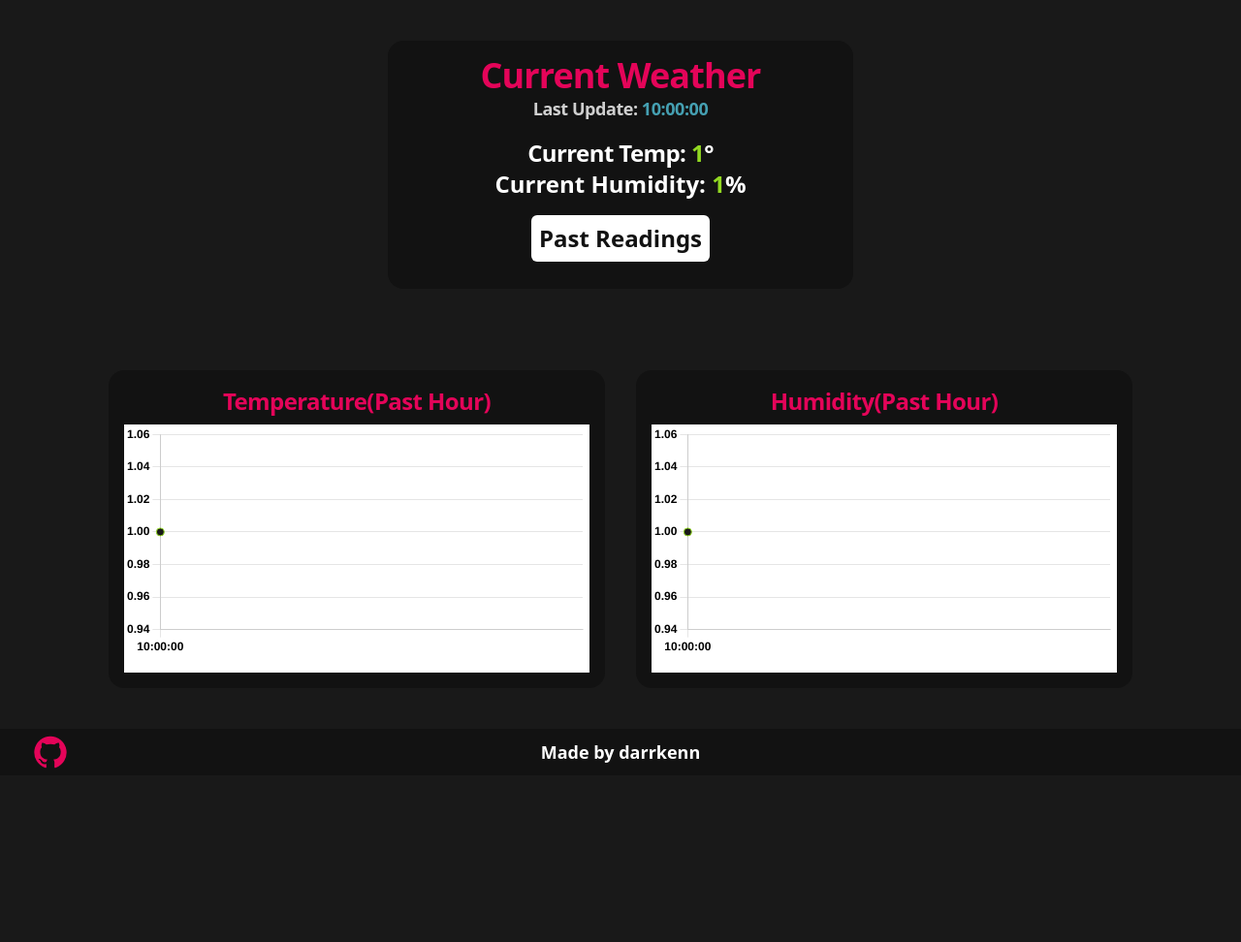
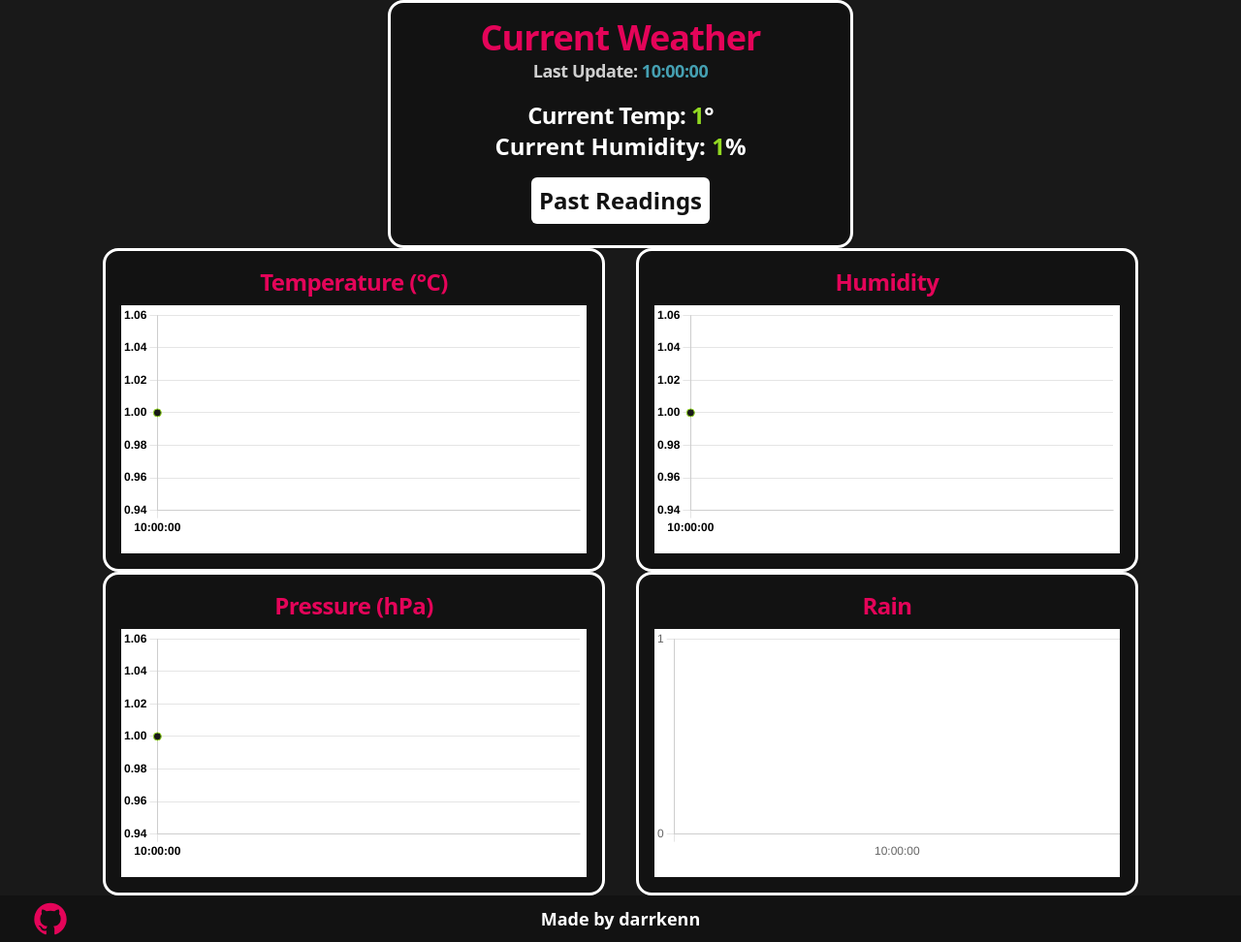
Before and after one commit to darrkenn/PiStation, a Flask app: page /homepage in a window 1280 px wide. Shown: the whole page at 97% size. Before the commit the page ends 793 px from the top, so only its background shows below. Run offline with Flask 3, Linux system fonts and the light colour scheme; tables that the repository leaves empty hold one stand-in row (values such as "Sample post").

Commit message:
Added charts for pressure and rainfall (the way im doing it could definitely be optimized)

```diff
--- a/app.py
+++ b/app.py
@@ -7,7 +7,8 @@
 from DatabaseActions.getAllPastValues import getReadings
 from DatabaseActions.getCurrentWeatherValues import getCurrentWeatherValues
 from DatabaseActions.getPastDayValues import getPastDayTemps
-from DatabaseActions.getPastHourValues import getPastHourTemps, getPastHourTimes, getPastHourHumidity
+from DatabaseActions.getPastHourValues import getPastHourTimes, getPastHourTemps, getPastHourHumidity, \
+    getPastHourPressure, getPastHourRain
 
 #Checks if sqlite database is present if not then it adds fills it.
 createDb()
@@ -23,10 +24,11 @@
 def homepage():
     currentWeather = getCurrentWeatherValues()
 
+    pastHourTimes = getPastHourTimes()
     pastHourTemps = getPastHourTemps()
     pastHourHumidity = getPastHourHumidity()
-    pastHourTimes = getPastHourTimes()
-    # pastDayTemps = getPastDayTemps()
+    pastHourPressure = getPastHourPressure()
+    pastHourRain = getPastHourRain()
     return render_template(
         "homepage.html",
         temp=currentWeather[0],
@@ -34,14 +36,17 @@
         time=currentWeather[2],
 
         pastHourTimes=pastHourTimes,
+
         pastHourTemps=pastHourTemps,
         pastHourHumidity=pastHourHumidity,
-        # pastDayTemps=pastDayTemps,
+        pastHourPressure=pastHourPressure,
+        pastHourRain=pastHourRain
     )
 
 @app.route('/homepage/pastReadings')
 def pastReadings():
     Readings = getReadings()
+
     filteredTemp = getIndividualTemps(Readings)
     filteredHumidity = getIndividualHumidity(Readings)
     filteredDates = getIndividualDates(Readings)
--- a/static/css/output.css
+++ b/static/css/output.css
@@ -1,4 +1,4 @@
-/*! tailwindcss v4.1.10 | MIT License | https://tailwindcss.com */
+/*! tailwindcss v4.1.11 | MIT License | https://tailwindcss.com */
 @layer properties;
 @layer theme, base, components, utilities;
 @layer theme {
@@ -7,8 +7,6 @@
       "Segoe UI Emoji", "Segoe UI Symbol", "Noto Color Emoji";
     --font-mono: ui-monospace, SFMono-Regular, Menlo, Monaco, Consolas, "Liberation Mono",
       "Courier New", monospace;
-    --color-amber-200: oklch(92.4% 0.12 95.746);
-    --color-amber-900: oklch(41.4% 0.112 45.904);
     --color-blue-400: oklch(70.7% 0.165 254.624);
     --color-blue-600: oklch(54.6% 0.245 262.881);
     --color-gray-600: oklch(44.6% 0.03 256.802);
@@ -25,8 +23,6 @@
     --text-3xl--line-height: calc(2.25 / 1.875);
     --text-4xl: 2.25rem;
     --text-4xl--line-height: calc(2.5 / 2.25);
-    --text-6xl: 3.75rem;
-    --text-6xl--line-height: 1;
     --text-7xl: 4.5rem;
     --text-7xl--line-height: 1;
     --text-9xl: 8rem;
@@ -321,8 +317,23 @@
     border-style: var(--tw-border-style);
     border-width: 1px;
   }
+  .border-2 {
+    border-style: var(--tw-border-style);
+    border-width: 2px;
+  }
+  .border-3 {
+    border-style: var(--tw-border-style);
+    border-width: 3px;
+  }
+  .border-4 {
+    border-style: var(--tw-border-style);
+    border-width: 4px;
+  }
   .border-gray-600 {
     border-color: var(--color-gray-600);
+  }
+  .border-white {
+    border-color: var(--color-white);
   }
   .bg-nice-bg {
     background-color: var(--color-nice-bg);
@@ -381,10 +392,6 @@
     font-size: var(--text-4xl);
     line-height: var(--tw-leading, var(--text-4xl--line-height));
   }
-  .text-6xl {
-    font-size: var(--text-6xl);
-    line-height: var(--tw-leading, var(--text-6xl--line-height));
-  }
   .text-7xl {
     font-size: var(--text-7xl);
     line-height: var(--tw-leading, var(--text-7xl--line-height));
@@ -409,14 +416,11 @@
     --tw-tracking: var(--tracking-tight);
     letter-spacing: var(--tracking-tight);
   }
-  .text-amber-200 {
-    color: var(--color-amber-200);
-  }
-  .text-amber-900 {
-    color: var(--color-amber-900);
-  }
   .text-black {
     color: var(--color-black);
+  }
+  .text-blue-600 {
+    color: var(--color-blue-600);
   }
   .text-nice-bg {
     color: var(--color-nice-bg);
--- a/templates/homepage.html
+++ b/templates/homepage.html
@@ -14,9 +14,8 @@
     <div class="flex-1 p-8 sm:p-0 flex flex-col sm:flex-row justify-center items-center gap-8">
 
 
-
         <!--Current temp box-->
-        <div class="p-4 bg-nice-footer w-full min-w-80 max-w-80 md:min-w-120 md:max-w-120 min-h-64 max-h-64 h-full flex flex-col justify-start items-center rounded-2xl gap-4">
+        <div class="p-4 bg-nice-footer border-3 border-white w-full min-w-80 max-w-80 md:min-w-120 md:max-w-120 min-h-64 max-h-64 h-full flex flex-col justify-start items-center rounded-2xl gap-4">
             <div>
                 <h1 class="text-4xl font-bold tracking-tight text-nice-red text-center relative top-0">
                     Current Weather
@@ -45,24 +44,44 @@
     </div>
 
     <div class="flex-1 flex flex-col sm:flex-row justify-center items-center gap-8 pb-4 sm:p-0">
-        <div class="bg-nice-footer p-4 rounded-2xl">
+        <div class="bg-nice-footer border-3 border-white p-4 rounded-2xl">
             <h1 class="text-2xl text-center text-nice-red font-bold tracking-tight pb-2">
-                Temperature(Past Hour)
+                Temperature (°C)
             </h1>
             <div class="bg-white w-full min-w-80 max-w-80 md:min-w-120 md:max-w-120 md:min-h-64 md:max-h-70 h-full flex flex-col justify-start items-center">
                 <canvas id="pastHourTempChart" class="lg:w-full"></canvas>
             </div>
         </div>
 
-        <div class="bg-nice-footer p-4 rounded-2xl">
+        <div class="bg-nice-footer border-3 border-white p-4 rounded-2xl">
             <h1 class="text-2xl text-center text-nice-red font-bold tracking-tight pb-2">
-                Humidity(Past Hour)
+                Humidity
             </h1>
             <div class="bg-white w-full min-w-80 max-w-80 md:min-w-120 md:max-w-120 md:min-h-64 md:max-h-64 h-full flex flex-col justify-start items-center3">
                 <canvas id="pastHourHumidityChart" class="lg:w-full"></canvas>
             </div>
         </div>
-</div>
+    </div>
+
+    <div class="flex-1 flex flex-col sm:flex-row justify-center items-center gap-8 pb-4 sm:p-0">
+        <div class="bg-nice-footer border-3 border-white p-4 rounded-2xl">
+            <h1 class="text-2xl text-center text-nice-red font-bold tracking-tight pb-2">
+                Pressure (hPa)
+            </h1>
+            <div class="bg-white w-full min-w-80 max-w-80 md:min-w-120 md:max-w-120 md:min-h-64 md:max-h-70 h-full flex flex-col justify-start items-center">
+                <canvas id="pastHourPressureChart" class="lg:w-full"></canvas>
+            </div>
+        </div>
+
+        <div class="bg-nice-footer border-3 border-white p-4 rounded-2xl">
+            <h1 class="text-2xl text-center text-nice-red font-bold tracking-tight pb-2">
+                Rain
+            </h1>
+            <div class="bg-white w-full min-w-80 max-w-80 md:min-w-120 md:max-w-120 md:min-h-64 md:max-h-64 h-full flex flex-col justify-start items-center3">
+                <canvas id="pastHourRainChart" class="lg:w-full"></canvas>
+            </div>
+        </div>
+    </div>
 
 
 
@@ -86,27 +105,39 @@
             return color.replace('rgb', 'rgba').replace(')', `, ${opacity})`);
         },
         times: (config) => {
-            let arr = {{ pastHourTimes | tojson }}
+            const arr = {{ pastHourTimes | tojson }}
             return arr;
         },
     }
     const TempUtils = {
-        temperatures: (config) => {
+        temperatures:() => {
             let arr = {{ pastHourTemps | tojson }};
             return arr;
         },
     };
     const HumidUtils = {
-        humidities: (config) => {
-            let arr = {{ pastHourHumidity | tojson }};
-            return arr;
+        humidities:() => {
+            const arr = {{ pastHourHumidity | tojson }};
+            return arr
         },
     };
+    const PressureUtils = {
+        pressure:() => {
+            const arr = {{ pastHourPressure | tojson }}
+            return arr;
+        }
+    }
+    const RainUtils = {
+        rain:() => {
+            const arr = {{ pastHourRain | tojson }}
+            return arr;
+        }
+    }
 
     const DATA_COUNT = 7;
     const NUMBER_CFG = {count: DATA_COUNT, min: -100, max: 100};
+    const labels = Utils.times({count: DATA_COUNT});
 
-    const labels = Utils.times({count: DATA_COUNT});
     const tempData = {
         labels: labels,
         datasets: [
@@ -133,6 +164,35 @@
             },
         ]
     };
+    const pressureData = {
+        labels: labels,
+        datasets: [
+            {
+            label: "Pressure",
+            pointRadius: 4,
+            pointHoverRadius: 6,
+            data: PressureUtils.pressure(NUMBER_CFG),
+            borderColor: '#92D922',
+            backgroundColor: Utils.transparentize('#191919')
+            }
+        ]
+    }
+    const rainData = {
+        labels: labels,
+        datasets: [
+            {
+                label: "Rain",
+                data: RainUtils.rain(NUMBER_CFG),
+                backgroundColor: '#92D922',
+                borderColor: '#191919',
+                borderWidth: 1,
+                fill: false,
+                stepped: true,
+            }
+        ]
+    }
+
+
 
     const tempConfig = {
         type: 'line',
@@ -141,18 +201,8 @@
             responsive: true,
             plugins: {
                 legend: {
-                    display: false
-                },
-                //title: {
-                    //display: true,
-                    //text: 'Past Hour temperature',
-                    //color: "#121212",
-                    //font: {
-                        //size: 16,
-                        //weight: "bold",
-                        //olor: "#121212"
-                    //}
-                //},
+                    display: false,
+                }
             },
             scales: {
                 x: {
@@ -194,18 +244,8 @@
             responsive: true,
             plugins: {
                 legend: {
-                    display: false
-                },
-                //title: {
-                    //display: true,
-                    //text: 'Past Hour temperature',
-                    //color: "#121212",
-                    //font: {
-                        //size: 16,
-                        //weight: "bold",
-                        //olor: "#121212"
-                    //}
-                //},
+                    display: false,
+                }
             },
             scales: {
                 x: {
@@ -240,6 +280,72 @@
         },
     };
 
+    const pressureConfig = {
+        type: 'line',
+        data: pressureData,
+        options: {
+            responsive: true,
+            plugins: {
+                legend: {
+                    display: false,
+                }
+            },
+            scales: {
+                x: {
+                    grid: {
+                        color: '#E5E5E5',
+                        borderColor: 'green'
+                    },
+                    ticks: {
+                    color: "#000000",
+                        font: {
+                            size:12,
+                            weight: "bold"
+                        },
+                    size: 11
+                },
+                },
+                y: {
+                    grid: {
+                        color: '#E5E5E5',
+                        borderColor: 'green'
+                    },
+                    ticks: {
+                    color: "#000000",
+                        font: {
+                            size:12,
+                            weight: "bold"
+                        },
+                    size: 11
+                },
+                }
+            }
+        },
+    };
+
+    const rainConfig = {
+        type: 'bar',
+        data: rainData,
+        options: {
+            responsive: true,
+            plugins: {
+                legend: {
+                    display: false,
+                }
+            },
+            scales: {
+                y: {
+                    beginAtZero: true,
+                    max: 1,
+                    ticks: {
+                        stepSize: 1
+                    }
+                }
+            }
+        },
+    };
+
+
     const tempChart = new Chart(
         document.getElementById('pastHourTempChart'),
         tempConfig
@@ -248,5 +354,13 @@
         document.getElementById('pastHourHumidityChart'),
         humidityConfig
     );
+    const pressureChart = new Chart(
+        document.getElementById('pastHourPressureChart'),
+        pressureConfig
+    );
+    const rainChart = new Chart(
+    document.getElementById('pastHourRainChart'),
+    rainConfig
+    );
 
 </script>
```
Also changed, not shown: DatabaseActions/addValuesToDB.py (+16 -12 lines), DatabaseActions/getPastHourValues.py (+47 -0 lines), DatabaseActions/databaseCheck.py (line endings or trailing spaces).
